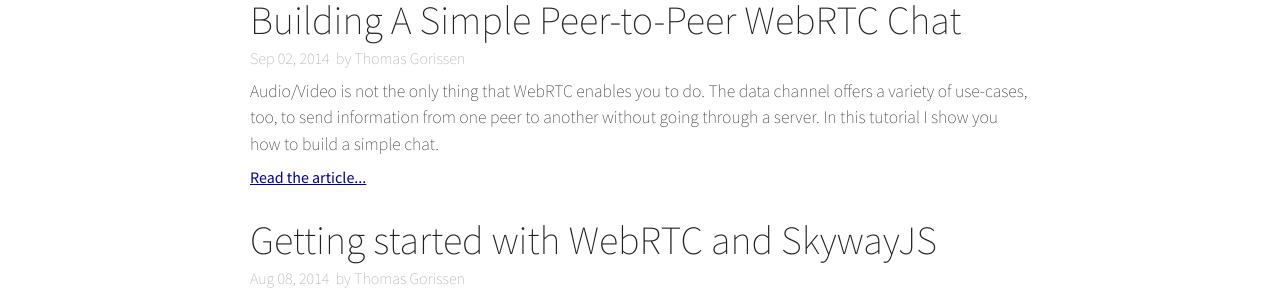
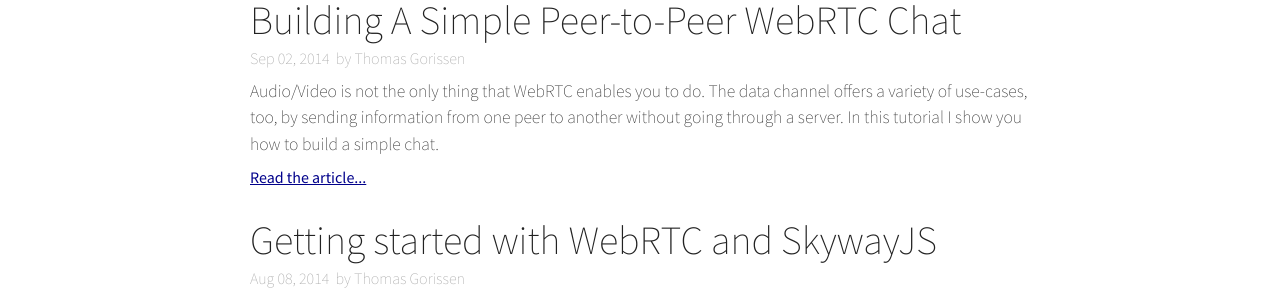
Before and after one commit to Temasys/temasys.github.io, a Jekyll site: the page built from index.html, in a window 1280 px wide and 1190 px high. Shown: the part 648-948 px from the top of the window. Built offline with Jekyll 4.4.1, drawn with Linux system fonts in a browser that asks for light colours; nearby versions of some CDN libraries; Markdown is read by kramdown in place of the engine named in the settings; the list of posts is cut into pages by our own code.

Commit message:
Updating summary

```diff
--- a/_posts/2014-09-02-Building_A_Simple_P2P_chat_with_WebRTC.markdown
+++ b/_posts/2014-09-02-Building_A_Simple_P2P_chat_with_WebRTC.markdown
@@ -4,7 +4,7 @@
 category: How-To
 author: Thomas Gorissen
 
-excerpt: Audio/Video is not the only thing that WebRTC enables you to do. The data channel offers a variety of use-cases, too, to send information from one peer to another without going through a server. In this tutorial I show you how to build a simple chat.
+excerpt: Audio/Video is not the only thing that WebRTC enables you to do. The data channel offers a variety of use-cases, too, by sending information from one peer to another without going through a server. In this tutorial I show you how to build a simple chat.
 
 ---
 
```
